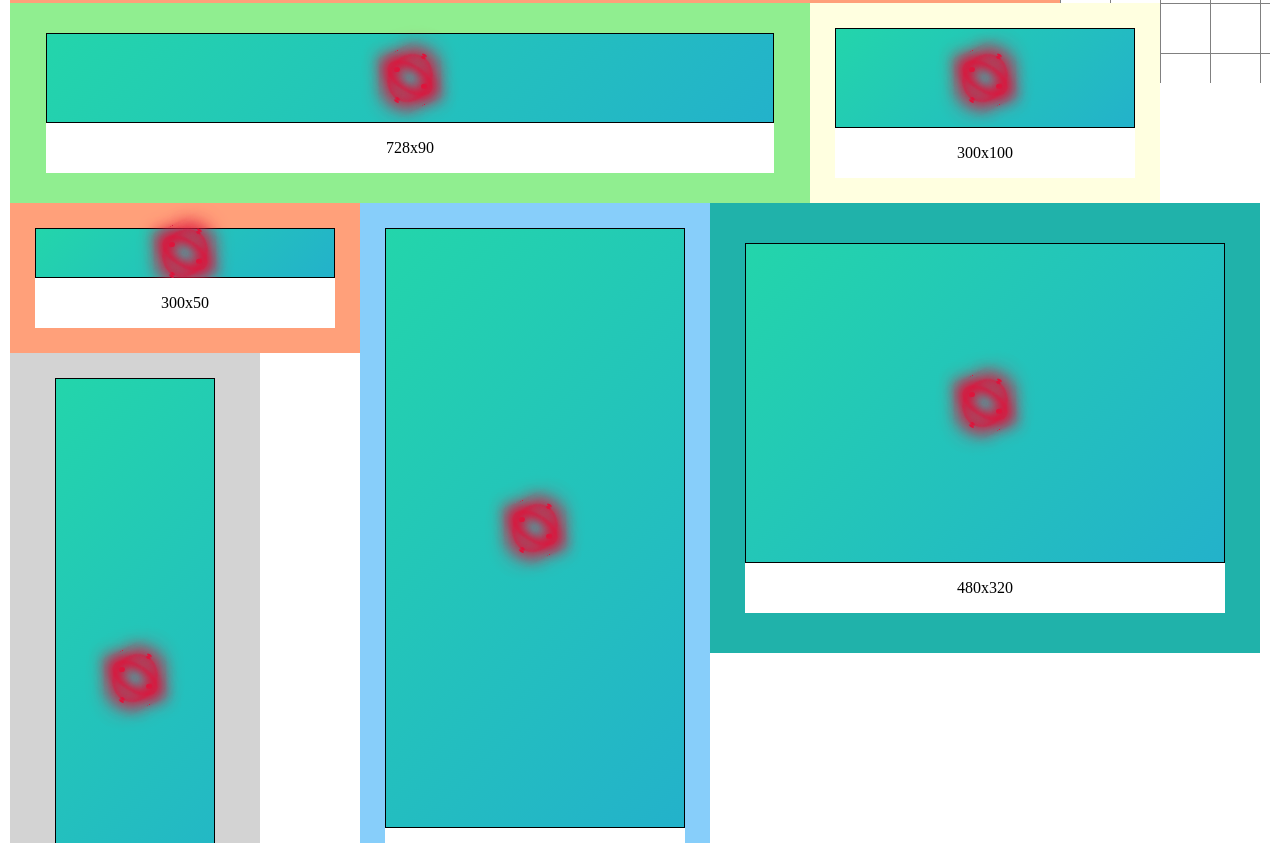
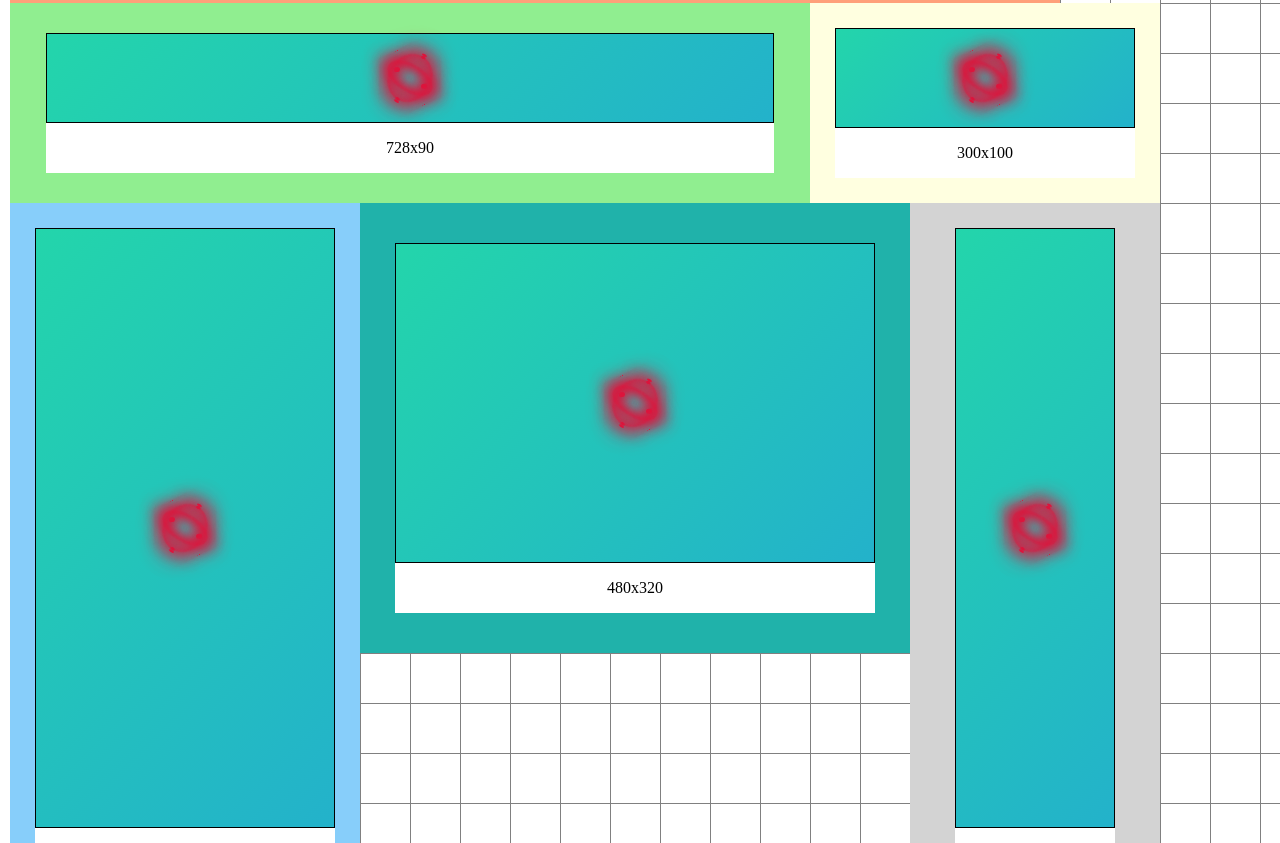
Before and after one commit to caos2k/banner-layout, a plain HTML site: page index.html in a window 1280 px wide. Shown: the part 707-1550 px from the top of the page. Drawn offline with Linux system fonts and the light colour scheme.

Commit message:
TO DO: calculate amount of squares for each banner and order them in DOM

```diff
--- a/index.html
+++ b/index.html
@@ -42,13 +42,6 @@
                 </div>
             </div>
 
-            <div class="grid-item red">
-                <div class="wrapper">
-                    <div class="banner"></div>
-                    <div class="infoBox">300x50</div>
-                </div>
-            </div>
-
             <div class="grid-item sky">
                 <div class="wrapper">
                     <div class="banner"></div>
--- a/style.css
+++ b/style.css
@@ -5,10 +5,8 @@ body {
 
 .container{
     position: absolute;
-    bottom: 0;
-    top: 0;
-    left: 0;
-    right: 0;
+    width: 100%;
+    min-height: 2000px;
     background-color: #ffffff;
     display: block;
     margin: 10px;
```
Also changed, not shown: main.js (+0 -15 lines).
